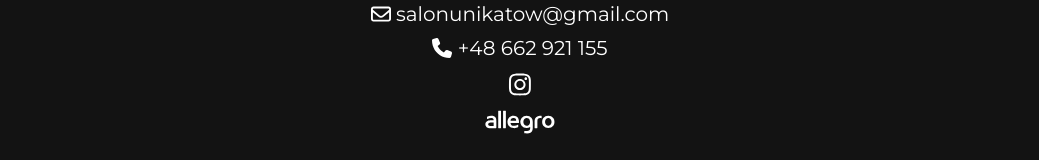
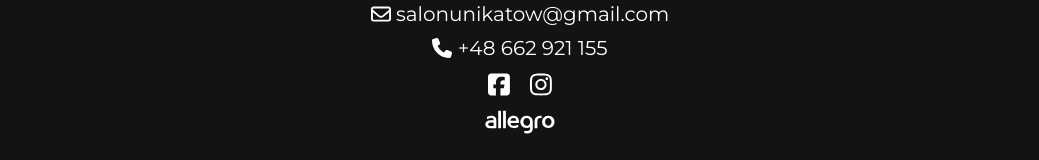
Before and after one commit to jkbednarczyk/subc, a React (Create React App) app: page / in a window 1280 px wide. Shown: the part 2492-2652 px from the top of the page, without its empty margins (120-1159 px from the left). Built offline with nearby package versions, Linux system fonts and the light colour scheme; a web font is replaced by a local one.

Commit message:
SUBC-0028 Add facebook link in footer

```diff
--- a/src/components/common/CustomLink.tsx
+++ b/src/components/common/CustomLink.tsx
@@ -9,5 +9,5 @@ export const CustomLink = {
     allegroHomePage: "https://allegro.pl/",
     instagramPage: "https://www.instagram.com/salon_unikatow/",
     web3FormsPrivacyPolicy: "https://web3forms.com/privacy",
-
+    facebook: "https://www.facebook.com/profile.php?id=61572886640141"
 }
--- a/src/components/footer/Footer.component.tsx
+++ b/src/components/footer/Footer.component.tsx
@@ -6,37 +6,40 @@ import { CustomLink } from '../common/CustomLink';
 import allegro from "../../assets/images/allegro.svg"
 import { faCopyright, faEnvelope} from '@fortawesome/free-regular-svg-icons';
 import { faLocationDot, faPhone } from "@fortawesome/free-solid-svg-icons";
-import { faInstagram } from "@fortawesome/free-brands-svg-icons";
+import { faInstagram, faSquareFacebook } from "@fortawesome/free-brands-svg-icons";
 
 export const Footer = () => {
 
     return <>
-        <section className="footer">
-            <div className="footer-content">
-                <div className="footer-item">
-                    <FontAwesomeIcon icon={faLocationDot}/> Kraków, Małopolska
+        <section className = "footer">
+            <div className = "footer-content">
+                <div className = "footer-item">
+                    <FontAwesomeIcon icon = {faLocationDot}/> Kraków, Małopolska
                 </div>
-                <div className="footer-item">
-                    <FontAwesomeIcon icon={faEnvelope}/>
-                    <a href="mailto:salonunikatow@gmail.com"> salonunikatow@gmail.com</a>
+                <div className = "footer-item">
+                    <FontAwesomeIcon icon = {faEnvelope}/>
+                    <a href = "mailto:salonunikatow@gmail.com"> salonunikatow@gmail.com</a>
                 </div>
-                <div className="footer-item">
-                    <FontAwesomeIcon icon={faPhone}/>
-                    <a href="tel:+48662921155"> +48 662 921 155</a>
+                <div className = "footer-item">
+                    <FontAwesomeIcon icon = {faPhone}/>
+                    <a href = "tel:+48662921155"> +48 662 921 155</a>
                 </div>
-                <div className='footer-instagram'>
-                    <NavLink to = {CustomLink.instagramPage} target="_blank">
-                        <FontAwesomeIcon icon={faInstagram}/>
+                <div className = 'footer-social-media'>
+                    <NavLink to = {CustomLink.facebook} target = "_blank">
+                        <FontAwesomeIcon icon = {faSquareFacebook}/>
+                    </NavLink>
+                    <NavLink to = {CustomLink.instagramPage} target = "_blank">
+                        <FontAwesomeIcon icon = {faInstagram}/>
                     </NavLink>
                 </div>
-                <div className="footer-allegro">
-                     <NavLink to = {CustomLink.allegroAllAuctions} target="_blank">
-                        <img src={allegro} alt="" className="footer-allegro-icon"/>
+                <div className = "footer-allegro">
+                     <NavLink to = {CustomLink.allegroAllAuctions} target = "_blank">
+                        <img src = {allegro} alt = "" className = "footer-allegro-icon"/>
                     </NavLink>
                 </div>
-                <div className="footer-copyright">
-                    <FontAwesomeIcon icon={faCopyright}/> {translate("COPYRIGHT")}
-                    <NavLink to="/privacyPolicy">
+                <div className = "footer-copyright">
+                    <FontAwesomeIcon icon = {faCopyright}/> {translate("COPYRIGHT")}
+                    <NavLink to = "/privacyPolicy">
                         {translate("PRIVACY_POLICY")}
                     </NavLink>.
                 </div>
--- a/src/components/footer/Footer.css
+++ b/src/components/footer/Footer.css
@@ -28,7 +28,7 @@
     color: var(--text-color);
 }
 
-.footer-instagram {
+.footer-social-media {
     height: 35px;
     font-size: 25px;
     margin-top: 10px;
@@ -38,8 +38,9 @@
     color: var(--first-color);
 }
 
-.footer-instagram a {
+.footer-social-media  a {
     color: var(--text-color);
+    margin: 10px;
 }
 
 .footer-copyright {
```
